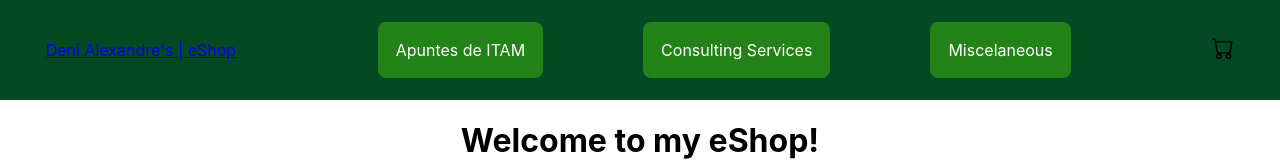
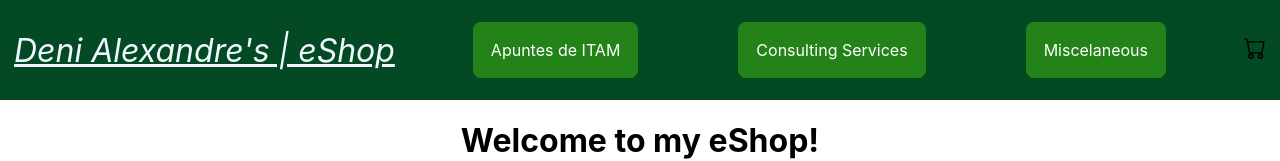
Before and after one commit to denialexandre/My1st-eShop, a React (Create React App) app: page / in a window 1280 px wide. Shown: the top 161 px of the page. Built offline with nearby package versions, Linux system fonts and the light colour scheme.

Commit message:
primeraentrega

```diff
--- a/src/Components/Navbar/Navbar.js
+++ b/src/Components/Navbar/Navbar.js
@@ -5,7 +5,7 @@ import { Link } from 'react-router-dom'
 const Navbar = () => {
     return(
         <nav className = 'Navbar'>
-                <Link to='/'>Deni Alexandre's | eShop</Link>
+                <Link to='/' className='Loguito'>Deni Alexandre's | eShop</Link>
             <div className="Categories">
                 <Link to='/category/itam' className="Option">Apuntes de ITAM</Link>
                 <Link to='/category/consulting' className="Option">Consulting Services</Link>
```
